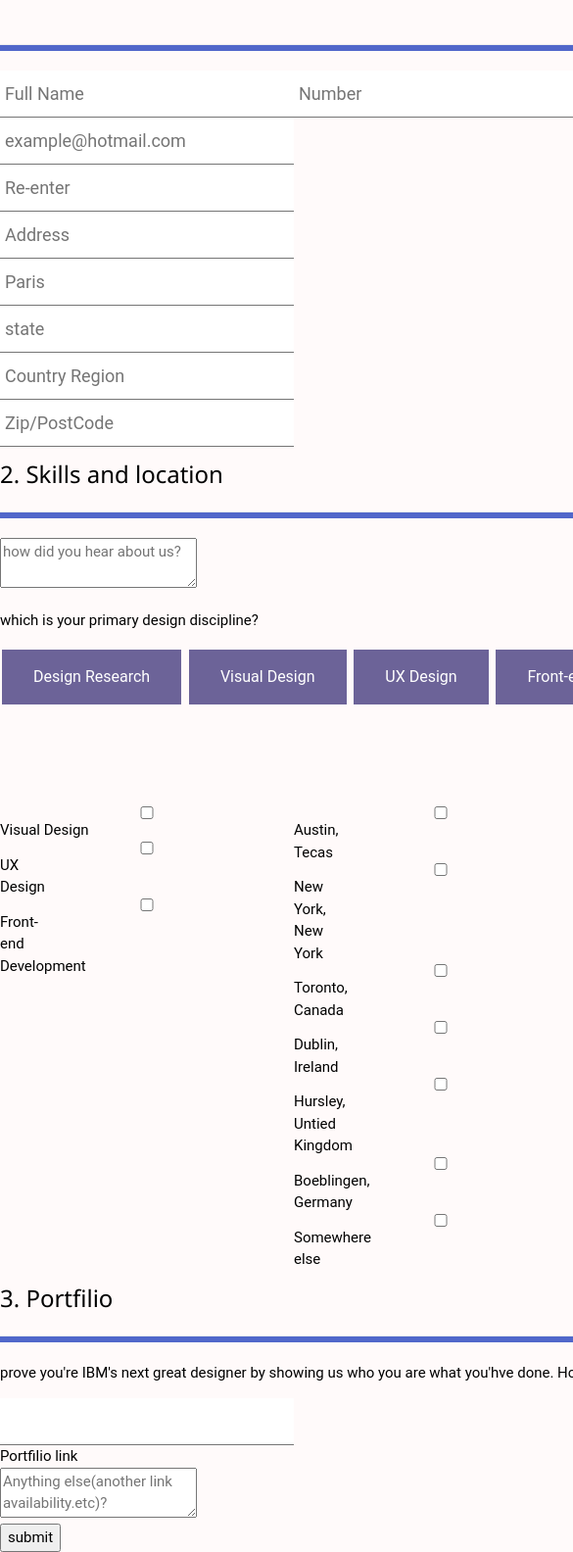
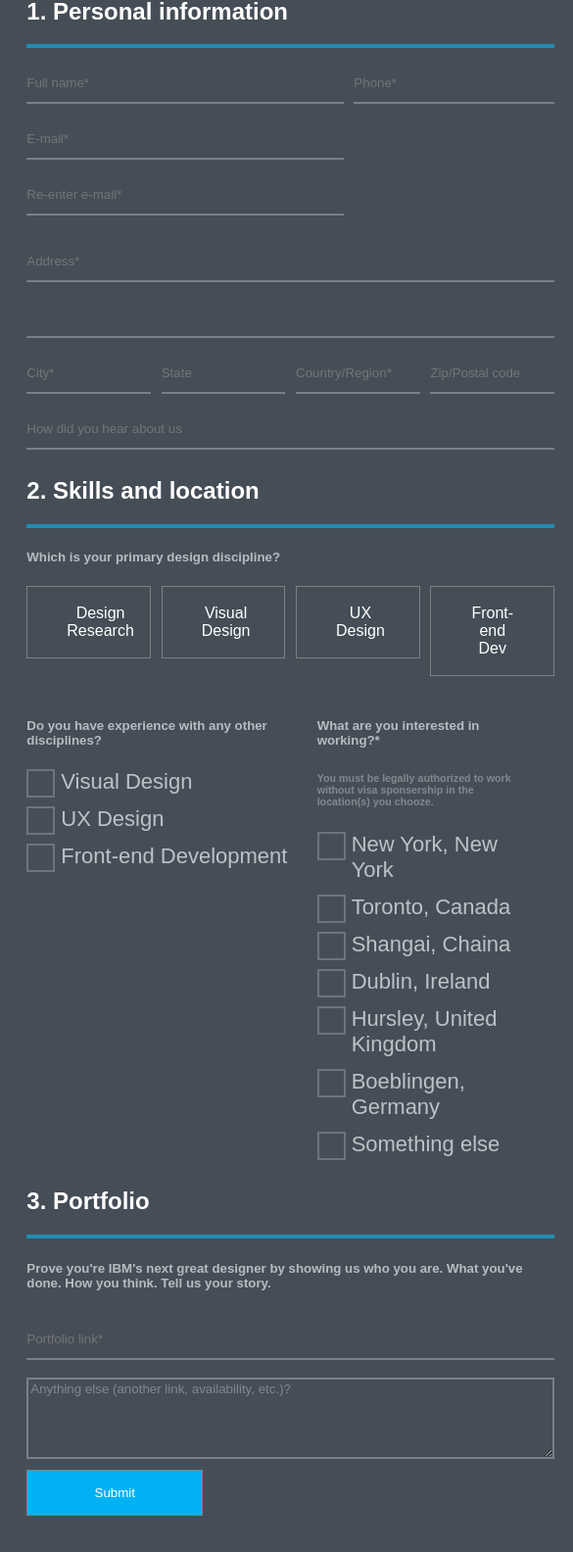
Before and after one commit to aballer98/project3, a plain HTML site: page index.html in a window 390 px wide. Shown: the part 144-1728 px from the top of the page at 98% size, 585 px wide, since content can reach past the window. After the commit the page ends 1699 px from the top, so only its background shows below. Drawn offline with nearby package versions, Linux system fonts and the light colour scheme.

Commit message:
first commit

```diff
--- a/css/style.css
+++ b/css/style.css
@@ -1,146 +1,215 @@
-
-.container{
-  background: snow;
+body{
+	margin-top:2%;
+	margin-left:7%;
+	margin-right: 7%;
+	padding:0;
+	background-color: #454E57;
+	color:white;
+	font-family: arial;
 
 }
-body{
-  background: black;
+#container{
+	display:grid;
+	grid-template-columns: auto;
+
+
 }
-  .checkbox{
-    width: 10px;
-    }
-  .button {
-      background-color: #6c6398;
-      width: ;
-      border: none;
-      color: white;
-      padding: 16px 32px;
-      text-align: center;
-      text-decoration: none;
-      display: inline-block;
-      font-size: 16px;
-      margin: 4px 2px;
-      -webkit-transition-duration: 0.4s; /* Safari */
-      transition-duration: 0.4s;
-      cursor: pointer;
-  }
+.header{
+	text-align: center;
 
-  hr {
-    padding: 3px;
-  background-color: rgb(81, 103, 202);
-  }
+}
+hr{
+	border: 2px solid #218DB1;
+}
+form > h3{
+	color:white;
+}
+input{
+    width:100%;
+    padding: 12px 20px;
+    margin: 8px 0;
+    box-sizing: border-box;
+    border: none;
+    border-bottom: 2px solid #78818A;
+    background-color: #454E57;
+    padding-left: 0;
+}
 
-  .button:hover{
-      background-color:rgb(100, 200, 300);
-      color: white;
-  }
+
+.d1{
+	display:grid;
+	grid-template-columns: 60% 38%;
+	grid-gap: 2%;
+
+
+}
+.d2{
+	display:grid;
+	grid-template-columns: 60%;
+}
+.d3{
+
+	display:grid;
+	grid-template-columns: 100%;
+	margin-top:2%;
+}
+.d4{
+	display:grid;
+	grid-template-columns: 23.5% 23.5% 23.5% 23.5%;
+	grid-gap:2%;
+}
+.d5{
+	display:grid;
+	grid-template-columns: 100%;
+}
+
+h5{
+	color:#B7BCC2;
+}
+h6{
+	color:#81888E;
+}
+.content2-2{
+	display:grid;
+	grid-template-columns: 23.5% 23.5% 23.5% 23.5%;
+	grid-gap:2%;
 
 
 
-  .all-checkboxs{
-display: flex;
-margin-top: 100px;
+}
+input[type="radio"]:checked + label {
+	background-color: blue;
+
+
+}
+
+.label{
+	border:1px solid grey;
+	padding:18px 40px;
+	flex-basis: 400px;
+	display:grid;
+	text-align: center;
+}
+.d6{
+	display:grid;
+	grid-template-columns: 50% 40%;
+	grid-gap:5%;
+	margin-top:20px;
+	color:#BDC2C8;
+	height:auto;
+
+}.d7{
+
+
+}
+.d{
+
+}
+
+input[type=checkbox]{
+
+	width:20px;
+	height:20px;
+	color:#454E57;
+	margin-left:10px;
+
+}
+.d9{
+	display:grid;
+	grid-template-columns: 100%;
+}
+
+/* Create a custom checkbox */
+.checkmark {
+    position: absolute;
+    top: 0;
+    left: 0;
+    height: 25px;
+    width: 25px;
+    border:solid #6D747E 2px;
+    background-color: transparent;
 }
 
 
 
 
-
-  /* tester */
-
-  body {
- }
-.info {
-    float: left;
-}
-#email{
-    margin-left: 10px;
+/* Hide the browser's default checkbox */
+.container input {
+    position: absolute;
+    opacity: 0;
+    cursor: pointer;
 }
 
 
 
-  /* basic stylings ------------------------------------------ */
-  .container 		{
-    font-family:'Roboto';
-    width:800px;
-    margin:30px auto 0;
+/* On mouse-over, add a grey background color */
+.container:hover input ~ .checkmark {
+    background-color: transparent;
+}
+
+/* When the checkbox is checked, add a blue background */
+.container input:checked ~ .checkmark {
+    background-color: #2196F3;
+}
+
+/* Create the checkmark/indicator (hidden when not checked) */
+.checkmark:after {
+    content: "";
+    position: absolute;
+    display: none;
+}
+
+/* Show the checkmark when checked */
+.container input:checked ~ .checkmark:after {
+    display: block;
+}
+
+/* Style the checkmark/indicator */
+.container .checkmark:after {
+    left: 9px;
+    top: 5px;
+    width: 5px;
+    height: 10px;
+    border: solid white;
+    border-width: 0 3px 3px 0;
+    -webkit-transform: rotate(45deg);
+    -ms-transform: rotate(45deg);
+    transform: rotate(45deg);
+}
+
+
+textarea{
+	text-align: bottom;
+
+	border: 2px solid #78818A;
+    background-color: #454E57;
+    margin-top:2%;
+    color:#81888E;
+    font-family: arial;
+
+}
+#submit{
+	padding:15px 20px;
+	width:180px;
+	margin-top:2%;
+	color:white;
+	font-family: arial;
+	background-color: #00B1F4;
+	border:1px solid grey;
+}
+
+.txt{
+	color:white;
+}
+.container {
+    display: block;
+    position: relative;
+    padding-left: 35px;
+    margin-bottom: 12px;
+    cursor: pointer;
+    font-size: 22px;
     -webkit-user-select: none;
     -moz-user-select: none;
     -ms-user-select: none;
     user-select: none;
-
-  }
-
-
-
-
-
-
-
-  h2 		 {
-    text-align:center;
-    margin-bottom:50px;
-  }
-  h2 small {
-    font-weight:normal;
-    color:#888;
-    display:block;
-  }
-
-  /* form starting stylings ------------------------------- */
-
-  input 				{
-    font-size:18px;
-    padding:10px 10px 10px 5px;
-    display:block;
-    width:300px;
-    border:none;
-    border-bottom:1px solid #757575;
-  }
-
-  input:focus {
-      outline:none;
 }
-
-
-  /* active state */
-  input:focus ~ label, input:valid ~ label 		{
-    top:-20px;
-    font-size:14px;
-    color:#5264AE;
-  }
-
-  /* BOTTOM BARS ================================= */
-  .bar 	{ position:relative; display:block; width:300px; }
-  .bar:before, .bar:after 	{
-    content:'';
-    height:2px;
-    width:0;
-    bottom:1px;
-    position:absolute;
-    background:#5264AE;
-    transition:0.2s ease all;
-    -moz-transition:0.2s ease all;
-    -webkit-transition:0.2s ease all;
-  }
-  .bar:before {
-    left:50%;
-  }
-  .bar:after {
-    right:50%;
-  }
-
-  /* active state */
-  input:focus ~ .bar:before, input:focus ~ .bar:after {
-    width:50%;
-  }
-
-  /* HIGHLIGHTER ================================== */
-  .highlight {
-    position:absolute;
-    width:100px;
-    top:25%;
-    left:0;
-    pointer-events:none;
-    opacity:0.5;
-  }
--- a/index.html
+++ b/index.html
@@ -1,267 +1,143 @@
 <!DOCTYPE html>
 <html>
 <head>
-    <link rel="stylesheet" href="https://www.w3schools.com/w3css/4/w3.css">
-
-        <link rel="stylesheet" href="css/style.css">
-        <title>Document</title>
+	<title>feedback form</title>
+	<link rel="stylesheet" type="text/css" href="css/style.css">
 </head>
 <body>
-    <div class="container">
-
-        <form class="well form-horizontal" action=" " method="post"  id="contact_form">
+	<div id="container">
+		<div class="header">
+			<h1>Let's talk</h1>
+			<p>HTML + CSS.</p>
+		</div>
+		<div class="head1">
+			<h2>1. Personal information</h2>
+			<hr>
+		</div>
 		<form>
 
-    <!-- Form Name -->
+			<div class="grid-a">
 
-         <h1 id="main">Let's talk</h1>
+					<div class="d1">
+						<div>
+						<input type="text" name="fname" placeholder="Full name*"></div>
+						<div><input type="number" name="phonenumber" placeholder="Phone*"></div>
+					</div>
+					<div class="d2">
+						<input type="email" name="email" placeholder="E-mail*">
+						<input type="email" name="email" placeholder="Re-enter e-mail*">
+					</div>
 
+				<div class="d3">
+					<input type="text" name="add" placeholder="Address*"/>
+					<input type="text" name="add">
+
+				</div>
+				<div class="d4">
+					<input type="text" name="city" placeholder="City*">
+					<input type="text" name="State" placeholder="State">
+					<input type="text" name="Country" placeholder="Country/Region*">
+					<input type="text" name="State" placeholder="Zip/Postal code">
+				</div>
+				<div class="d5">
+					<input type="text" name="text" placeholder="How did you hear about us">
+				</div>
+				<div class="head1">
+					<h2>2. Skills and location</h2>
+					<hr>
+				</div>
+				<div class="content2-1">
+					<h5>Which is your primary design discipline?</h5>
+				</div>
+				<div class="content2-2">
 
 					<div>
-<h2>personal Information</h2>
-<hr>
+						<input type="radio" name="radio" id='test' hidden>
+						<label  class="label" for='test'>Design Research</label>
 					</div>
-<!-- Text input-->
-
-    <div class="info">
-            <input type="text"  placeholder="Full Name"
- required>
-            <span class="highlight"></span>
-            <span class="bar"></span>
-            <label></label>
-
+					<div>
+						<input type="radio" name="radio" id="test1" hidden>
+						<label class="label"  for='test1'>Visual Design</label>
 					</div>
-    <!-- Text input-->
-
-
-    <!-- Text input-->
-    <div class="info">
-            <input  type="text" placeholder="Number" required>
-            <span class="highlight"></span>
-            <span class="bar"></span>
-            <label></label>
+					<div>
+						<input type="radio" name="radio" id="test2" hidden>
+						<label class="label"  for='test2'>UX Design</label>
 					</div>
-
-
-    <!-- Text input-->
-
-    <div class="group">
-            <input type="text" placeholder="example@hotmail.com" required>
-            <span class="highlight"></span>
-            <span class="bar"></span>
-            <label></label>
-          </div>
-
-
-              <!-- Text input-->
-
-    <div class="group">
-            <input type="text" placeholder="Re-enter" required>
-            <span class="highlight"></span>
-            <span class="bar"></span>
-            <label></label>
-          </div>
-
-    <!-- Text input-->
-
-    <div class="group">
-            <input type="text" placeholder="Address" required>
-            <span class="highlight"></span>
-            <span class="bar"></span>
-            <label></label>
-          </div>
-    <!-- Text input-->
-
-    <div class="group">
-            <input type="text" placeholder="Paris" required>
-            <span class="highlight"></span>
-            <span class="bar"></span>
-            <label></label>
-          </div>
-    <!-- Select Basic -->
-
-    <div class="group">
-            <input type="text" placeholder="state" required>
-            <span class="highlight"></span>
-            <span class="bar"></span>
-            <label></label>
-          </div>
-
-    <!-- Text input-->
-
-    <div class="group">
-            <input type="text" placeholder="Country Region" required>
-            <span class="highlight"></span>
-            <span class="bar"></span>
-            <label></label>
-          </div>
-
-    <!-- Text input-->
-    <div class="group">
-            <input type="text" placeholder="Zip/PostCode" required>
-            <span class="highlight"></span>
-            <span class="bar"></span>
-            <label></label>
-          </div>
-
-
-        <!-- Text input-->
-        <div class="form-group">
-                <h3> 2. Skills and location</h3>
-
-     <hr id="square-hr>
-
-     </div>
-        <!-- Text input-->
-
-
-              <div class="form-group">
-
-                    <div class="feed-back">
-                    <div class="input-group">
-                            <textarea class="form-control" name="comment" placeholder="how did you hear about us?"></textarea>
-                  </div>
+					<div>
+						<input type="radio" name="radio" id="test3" hidden>
+						<label  class="label" for='test3'>Front-end Dev</label>
 					</div>
 				</div>
 
+				<div class="d6">
+					<div class="d7">
+						<h5>Do you have experience with any other disciplines?</h5>
+						<label class="container">Visual Design
+                                      <input type="checkbox">
+                                     <span class="checkmark"></span>
+                                </label>
+                                <label class="container">UX Design
+                                      <input type="checkbox">
+                                     <span class="checkmark"></span>
+                                </label>
+                                <label class="container">Front-end Development
+                                      <input type="checkbox">
+                                     <span class="checkmark"></span>
+                                </label>
+
+					</div>
+					<div class="d8">
+						<h5>What are you interested in working?*</h5>
+						<h6>You must be legally authorized to work without visa sponsership in the location(s) you chooze.</h6>
 
 
-    <!-- checkbox checks -->
-     <div class="form-group">
-         <div>
-             <p>which is your primary design discipline?</p>
-         </div>
-                               <button class="button">Design Research</button>
-                               <button class="button">Visual Design</button>
-                               <button class="button">UX Design</button>
-                               <button class="button">Front-end Dev</button>
-
-
-                        </div>
-
-
-<!-- first three radios -->
-
-
-
-
-                            <div class="all-checkboxs">
-
-
-
-                                    <div class="first-three">
-                                            <div class="">
-                                            <label>
-                                                <input type="checkbox" name="" value="" /> Visual Design
+                                <label class="container">New York, New York
+                                      <input type="checkbox">
+                                     <span class="checkmark"></span>
+                                </label>
+                                <label class="container">Toronto, Canada
+                                      <input type="checkbox">
+                                     <span class="checkmark"></span>
+                                </label>
+                                <label class="container">Shangai, Chaina
+                                      <input type="checkbox">
+                                     <span class="checkmark"></span>
+                                </label>
+                                <label class="container">Dublin, Ireland
+                                      <input type="checkbox">
+                                     <span class="checkmark"></span>
+                                </label>
+                                <label class="container">Hursley, United Kingdom
+                                      <input type="checkbox">
+                                     <span class="checkmark"></span>
+                                </label>
+                                <label class="container">Boeblingen, Germany
+                                      <input type="checkbox">
+                                     <span class="checkmark"></span>
+                                </label>
+                                <label class="container">Something else
+                                      <input type="checkbox">
+                                     <span class="checkmark"></span>
                                 </label>
 					</div>
 
-                                        <div class="checkbox">
-                                            <label>
-                                                <input type="checkbox" name="" value="" /> UX Design
-                                            </label>
 				</div>
-
-                                        <div class="checkbox">
-                                                <label>
-                                                    <input type="checkbox" name="" value="" /> Front-end Development
-                                                </label>
+					<div class="head1">
+						<h2>3. Portfolio</h2>
+						<hr>
+						<h5>Prove you're IBM's next great designer by showing us who you are. What you've done. How you think. Tell us your story.</h5>
+					</div>
+					<div class="d9">
+						<input type="text" name="text" placeholder="Portfolio link*">
+						<textarea name="text" rows="5">Anything else (another link, availability, etc.)?
+						</textarea>
 					</div>
 				</div>
+					<div>
+						<button id="submit">Submit</button>
 
-
-                                        <div class="flex-box">
-
-
-
-                                    <div class="checkbox">
-                                            <label>
-                                                <input type="checkbox" name="" value="" /> Austin, Tecas
-                                            </label>
 					</div>
-
-                                        <div class="checkbox">
-                                                <label>
-                                                    <input type="checkbox" name="" value="" /> New York, New York
-                                                </label>
-                                            </div>
-
-                                            <div class="checkbox">
-                                                    <label>
-                                                        <input type="checkbox" name="" value="" />  Toronto, Canada
-                                                    </label>
-                                                </div>
-
-                                                <div class="checkbox">
-                                                        <label>
-                                                            <input type="checkbox" name="" value="" /> Dublin, Ireland
-                                                        </label>
-                                                    </div>
-
-                                                     <div class="checkbox">
-                                                            <label>
-                                                                <input type="checkbox" name="" value="" /> Hursley, Untied Kingdom
-                                                            </label>
-                                                        </div>
-
-                                                        <div class="checkbox">
-                                                                <label>
-                                                                    <input type="checkbox" name="" value="" /> Boeblingen, Germany
-                                                                </label>
-                                                            </div>
-
-                                                            <div class="checkbox">
-                                                                    <label>
-                                                                        <input type="checkbox" name="" value="" />  Somewhere else
-                                                                    </label>
-                                                                </div>
-                            </div>
-                        </div>
-
-
-
-    <!-- Text area -->
-
-    <div class="form-group">
-           <h3> 3. Portfilio</h3>
-
-<hr>
-<p>  prove you're IBM's next great designer by showing us who you are what you'hve done. How you think.</p>
-</div>
-
-<div class="group">
-
-    <input type="text" required>
-    <span class="highlight"></span>
-    <span class="bar"></span>
-    <label>Portfilio link</label>
-  </div>
-
-
-
-  <div class="form-group">
-
-    <div class="feed-back">
-    <div class="input-group">
-            <textarea class="form-control" name="comment" placeholder="Anything else(another link availability.etc)? "></textarea>
-  </div>
-  </div>
-</div>
-
-
-
-
-
-    <!-- Button -->
-    <div class="frm-group">
-      <div class="col-md-4">
-        <button type="submit" class="btn btn-warning" >submit <span class="glyphicon glyphicon-send"></span></button>
-      </div>
-    </div>
-
-    </form>
 		</form>
 	</div>
-        </div><!-- /.container -->
 </body>
 </html>
```
Lines whose indentation alone changed are shown as unchanged.
